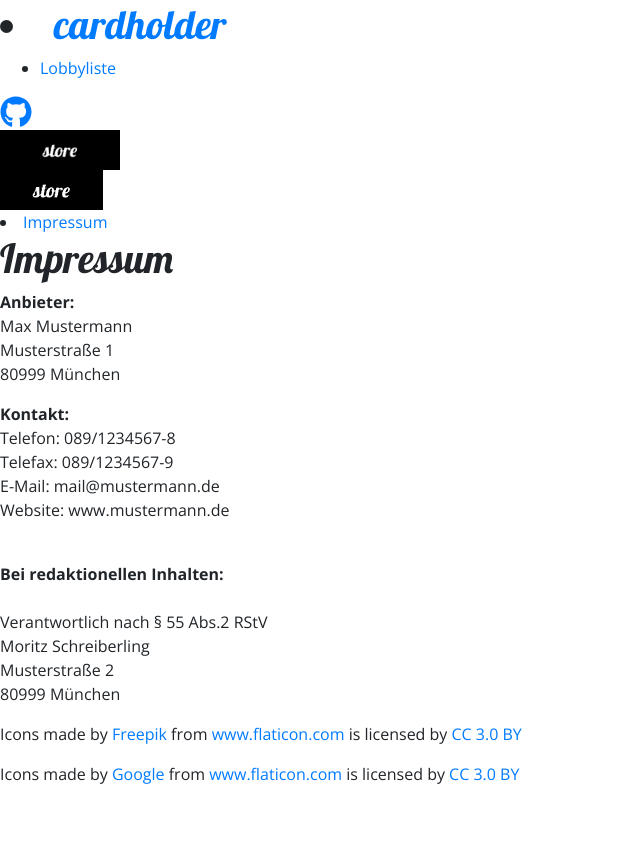
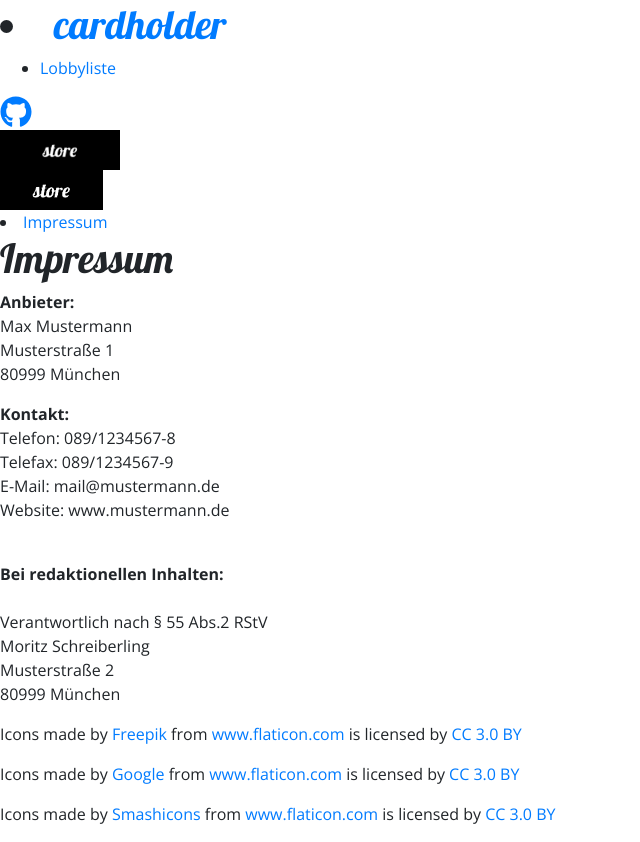
Before and after one commit to cardholder/website, a React app: page /imprint in a window 1280 px wide. Shown: the whole page, without its empty margins (0-640 px from the left). Before the commit the page ends 802 px from the top, so only its background shows below. Built offline with nearby package versions, Linux system fonts and the light colour scheme.

Commit message:
:lipstick: update imprint

```diff
--- a/src/components/Imprint/Imprint.css
+++ b/src/components/Imprint/Imprint.css
@@ -10,3 +10,7 @@
 .Imprint p strong {
     font-weight: bold;
 }
+
+.Icon p {
+    margin-bottom: 0;
+}
--- a/src/components/Imprint/Imprint.js
+++ b/src/components/Imprint/Imprint.js
@@ -40,6 +40,7 @@ const imprint = () => (
       <br />
     </p>
 
+    <div className={classes.Icon}>
       <p>
         Icons made by{" "}
         <a href="https://www.freepik.com/" title="Freepik">
@@ -74,6 +75,28 @@ const imprint = () => (
           CC 3.0 BY
         </a>
       </p>
+      <p>
+        Icons made by{" "}
+        <a
+          href="https://www.flaticon.com/authors/smashicons"
+          title="Smashicons"
+        >
+          Smashicons
+        </a>{" "}
+        from{" "}
+        <a href="https://www.flaticon.com/" title="Flaticon">
+          www.flaticon.com
+        </a>{" "}
+        is licensed by{" "}
+        <a
+          href="http://creativecommons.org/licenses/by/3.0/"
+          title="Creative Commons BY 3.0"
+          target="_blank"
+        >
+          CC 3.0 BY
+        </a>
+      </p>
+    </div>
   </div>
 );
 
```
Also changed, not shown: public/index.html (+0 -10 lines). Lines whose indentation alone changed are shown as unchanged.
